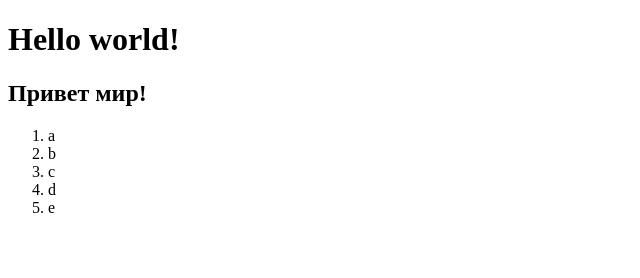
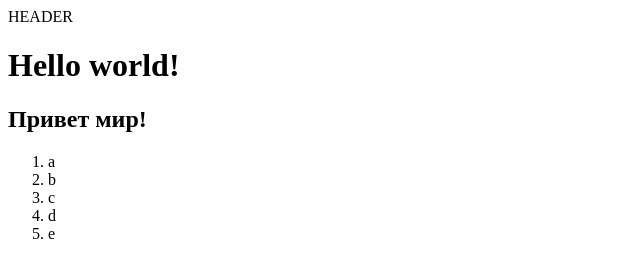
Before and after one commit to RomaRomanuch/FirstTestRepositor, a plain HTML site: page index.html in a window 1280 px wide. Shown: the whole page, without its empty margins (0-640 px from the left). Drawn offline with Linux system fonts and the light colour scheme.

Commit message:
create header in branch header

```diff
--- a/index.html
+++ b/index.html
@@ -9,6 +9,9 @@
 </head>
 
 <body>
+    <header>
+        HEADER
+    </header>
 
     <h1>Hello world!</h1>
     <h2>Привет мир!</h2>
```
